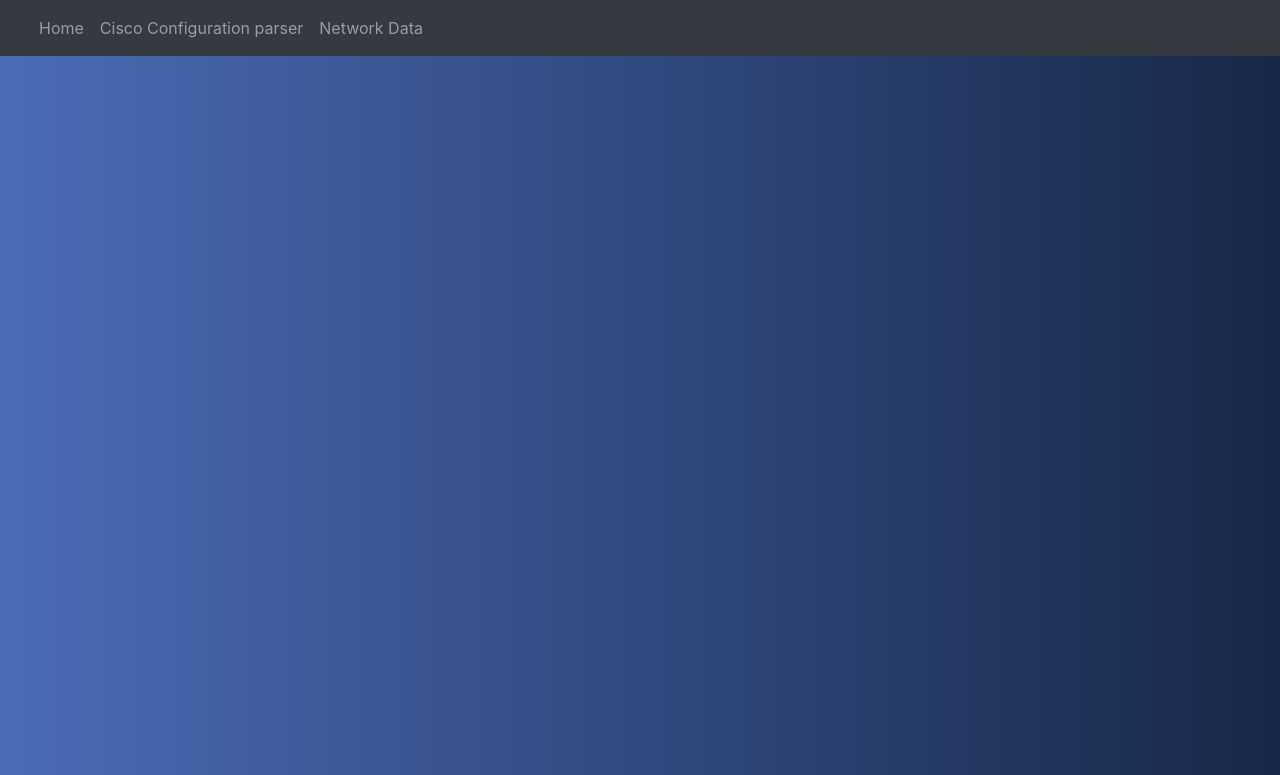
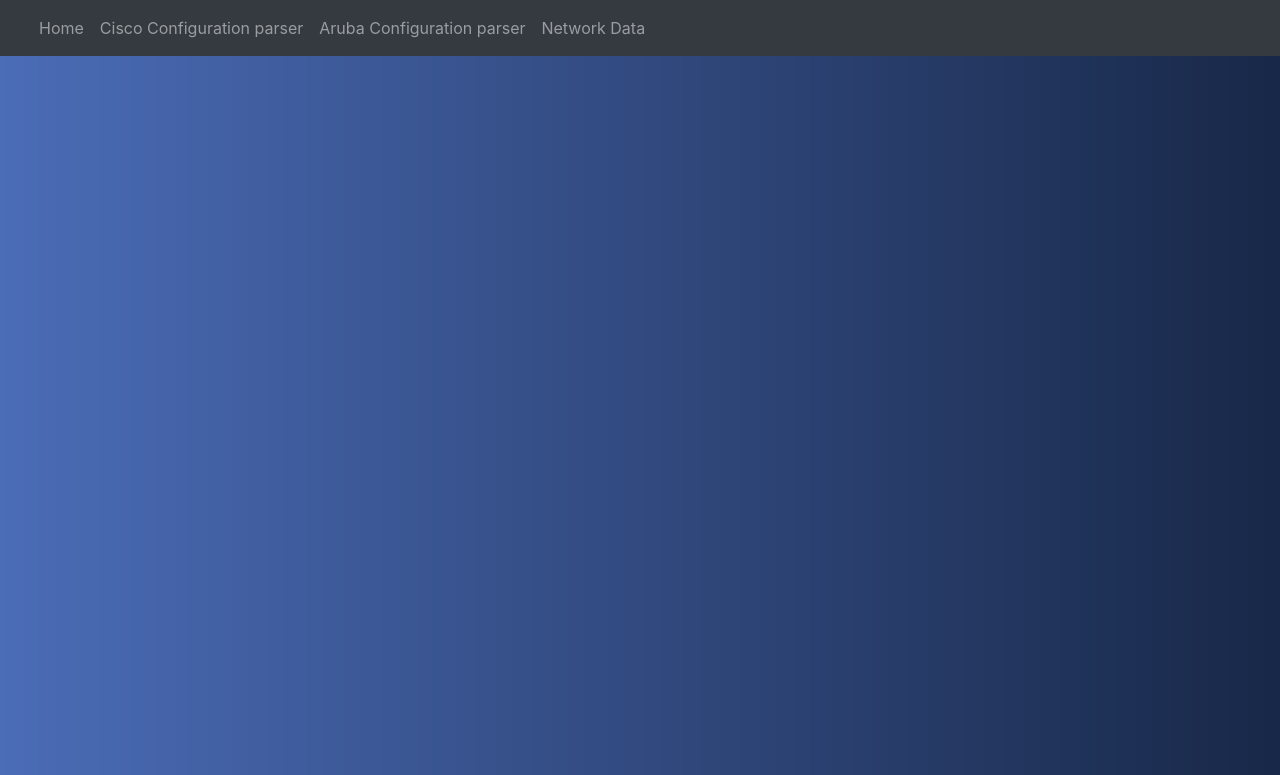
Before and after one commit to rapavin/cisco-app2, a Django app: template templates/base.html in a window 1280 px wide. Shown: the top 775 px of the page. Run offline with Django 3.2, Linux system fonts and the light colour scheme; the template is opened without the code that fills it, so the values that code supplies are empty; parts of the project's set-up code (start-up, migrations or seed data) failed here and were passed over; some libraries are stand-ins or nearby versions.

Commit message:
Update base.html

```diff
--- a/templates/base.html
+++ b/templates/base.html
@@ -25,7 +25,10 @@
           <a class="nav-link" href="{% url 'Home_Page' %}">Home</a>
         </li>
         <li class="nav-item">
-          <a class="nav-link" href="{% url 'Parser_Page' %}">Cisco Configuration parser</a>
+          <a class="nav-link" href="{% url 'Cisco_Parser_Page' %}">Cisco Configuration parser</a>
+        </li>
+        <li class="nav-item">
+          <a class="nav-link" href="{% url 'Aruba_Parser_Page' %}">Aruba Configuration parser</a>
         </li>
         <li class="nav-item">
           <a class="nav-link" href="{% url 'Network_Page' %}">Network Data</a>
```
